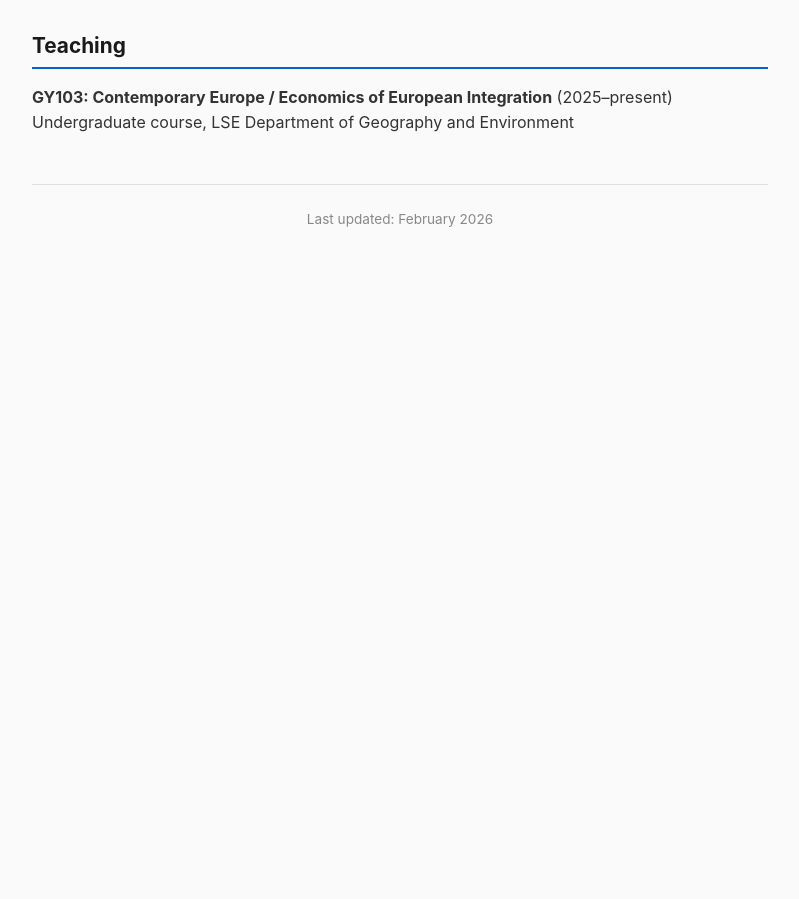
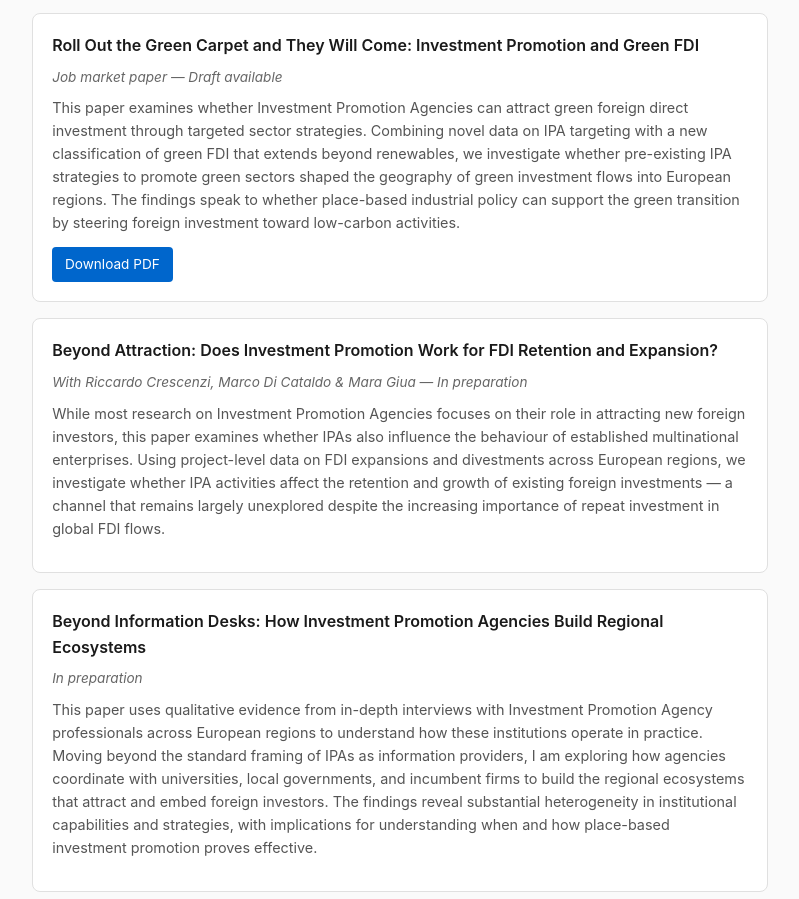
Before and after one commit to juanavilanova/juanavilanova.github.io, a plain HTML site: page index.html in a window 1280 px wide. Shown: the part 1573-2472 px from the top of the page, without its empty margins (240-1039 px from the left). Before the commit the page ends 1852 px from the top, so only its background shows below. Drawn offline with Linux system fonts and the light colour scheme.

Commit message:
Update index.html
Added further ongoing work

```diff
--- a/index.html
+++ b/index.html
@@ -250,6 +250,40 @@
             </div>
         </div>
 
+        <div class="paper">
+            <div class="paper-title">Roll Out the Green Carpet and They Will Come: Investment Promotion and Green FDI</div>
+            <div class="paper-status">Job market paper — Draft available</div>
+            <div class="paper-abstract">
+                This paper examines whether Investment Promotion Agencies can attract green foreign direct investment through targeted sector strategies.
+                Combining novel data on IPA targeting with a new classification of green FDI that extends beyond renewables,
+                we investigate whether pre-existing IPA strategies to promote green sectors shaped the geography of green investment flows into European regions.
+                The findings speak to whether place-based industrial policy can support the green transition by steering foreign investment toward low-carbon activities.
+            </div>
+            <a href="green-fdi-paper.pdf" class="paper-link">Download PDF</a>
+        </div>
+
+        <div class="paper">
+            <div class="paper-title">Beyond Attraction: Does Investment Promotion Work for FDI Retention and Expansion?</div>
+            <div class="paper-status">With Riccardo Crescenzi, Marco Di Cataldo & Mara Giua — In preparation</div>
+            <div class="paper-abstract">
+                While most research on Investment Promotion Agencies focuses on their role in attracting new foreign investors,
+                this paper examines whether IPAs also influence the behaviour of established multinational enterprises.
+                Using project-level data on FDI expansions and divestments across European regions, we investigate whether IPA activities affect the retention and growth of existing foreign investments
+                — a channel that remains largely unexplored despite the increasing importance of repeat investment in global FDI flows.
+            </div>
+        </div>
+
+        <div class="paper">
+            <div class="paper-title">Beyond Information Desks: How Investment Promotion Agencies Build Regional Ecosystems</div>
+            <div class="paper-status">In preparation</div>
+            <div class="paper-abstract">
+                This paper uses qualitative evidence from in-depth interviews with Investment Promotion Agency professionals across European regions to understand how these institutions operate in practice.
+                Moving beyond the standard framing of IPAs as information providers, I am exploring how agencies coordinate with universities, local governments, and incumbent firms to
+                build the regional ecosystems that attract and embed foreign investors. The findings reveal substantial heterogeneity in institutional capabilities and strategies,
+                with implications for understanding when and how place-based investment promotion proves effective.
+            </div>
+        </div>
+
     </section>
 
     <section>
```
